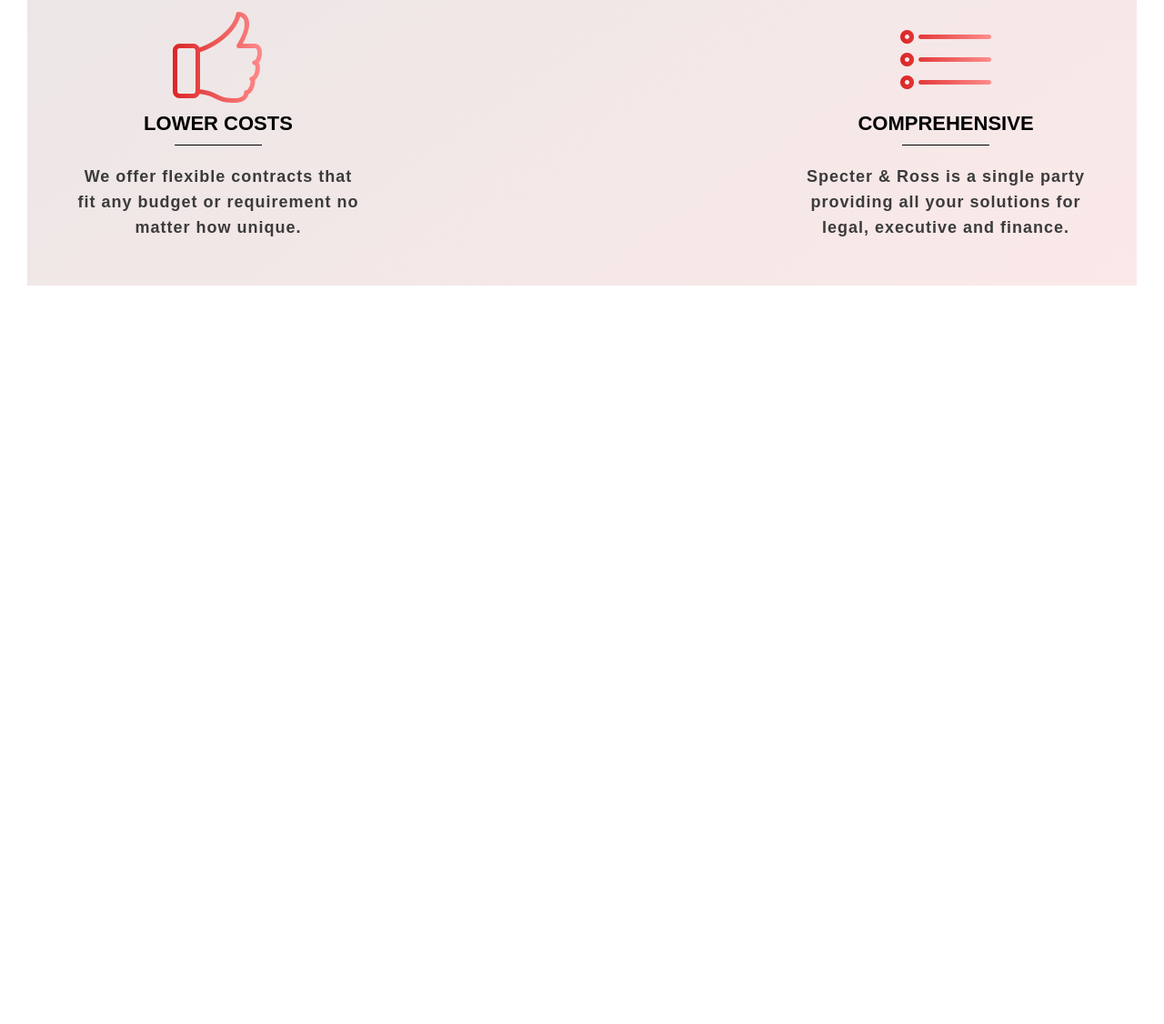
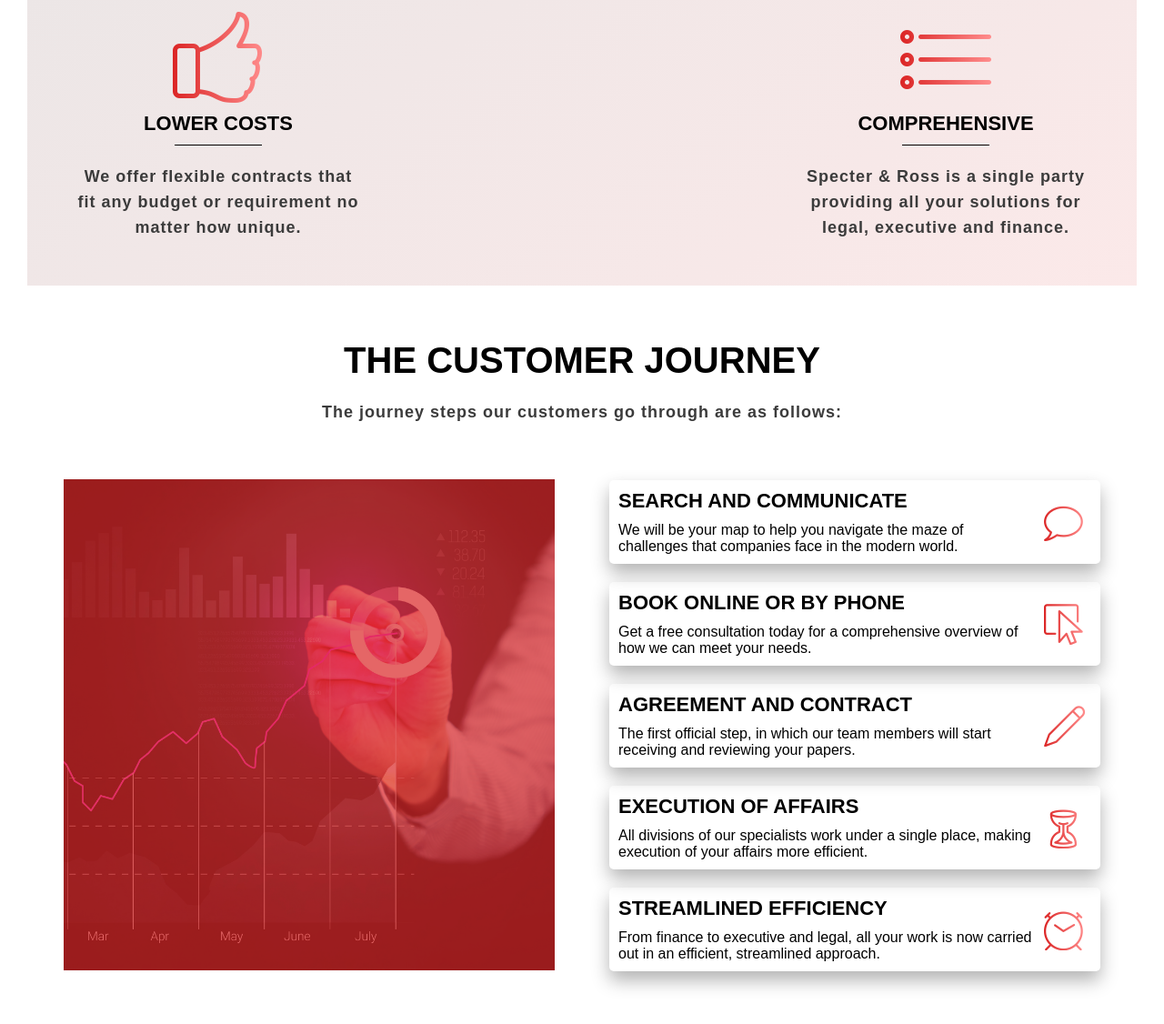
Before and after one commit to chris3evans/specter-and-ross, a website: page index.html in a window 1280 px wide. Shown: the part 3663-4789 px from the top of the page at 91% size. Before the commit the page ends 4007 px from the top, so only its background shows below. Drawn offline with Linux system fonts and the light colour scheme.

Commit message:
V4 Commit

```diff
--- a/Sass/Abstracts/_variables.scss
+++ b/Sass/Abstracts/_variables.scss
@@ -9,3 +9,4 @@
 $color-main-red: #db2525;
 $color-light-red-1: #ff8c8c;
 $color-text-grey: rgb(59, 59, 59);
+$color-light-grey-1: rgb(250, 250, 250);
--- a/Sass/Base/_typography.scss
+++ b/Sass/Base/_typography.scss
@@ -23,6 +23,14 @@
   color: $color-text-grey;
 }
 
+.small-text {
+  font-size: 1.6rem;
+  color: $color-text-grey;
+}
+
+.main__text--container {
+}
+
 .about__container--text {
   font-size: 2rem;
   line-height: 2.8rem;
--- a/Sass/Base/_utilities.scss
+++ b/Sass/Base/_utilities.scss
@@ -2,6 +2,9 @@
 .center {
   display: flex;
   justify-content: center;
+}
+.align {
+  align-items: center;
 }
 .center-text {
   text-align: center;
@@ -14,6 +17,12 @@
 }
 .justify-text {
   text-align: justify;
+}
+.position-relative {
+  position: relative;
+}
+.height-auto {
+  overflow: none;
 }
 
 // BACKGROUNDS / COLOURS
@@ -44,6 +53,9 @@
 .margin-bottom-small {
   margin-bottom: 4rem;
 }
+.margin-bottom-very-small {
+  margin-bottom: 2rem;
+}
 
 // PADDINGS
 .padding-top-large {
--- /dev/null
+++ b/Sass/Components/_steps-card.scss
@@ -0,0 +1,36 @@
+.steps-card {
+  padding: 1rem;
+  display: flex;
+  align-items: center;
+  box-shadow: 0rem 1rem 2rem rgba(black, 0.3);
+  border-radius: 0.5rem;
+
+  &:not(:last-of-type) {
+    margin-bottom: 2rem;
+  }
+
+  &__text {
+    flex: 1;
+    margin-right: 1rem;
+  }
+  &__paragraph {
+    font-size: 1.6rem;
+    margin-top: 1rem;
+  }
+  &__image {
+    flex: 0 0 10%;
+  }
+  &__icon {
+    font-size: 4.5rem;
+
+    // NEED TO ADD SUPPORTS TO THIS
+    background-image: linear-gradient(
+      to right,
+      $color-main-red,
+      $color-light-red-1
+    );
+    background-clip: text;
+    -webkit-background-clip: text;
+    color: transparent;
+  }
+}
--- /dev/null
+++ b/Sass/Layouts/_journey.scss
@@ -0,0 +1,12 @@
+.section-journey {
+}
+
+.journey-image {
+  &__img {
+    height: 100%;
+    width: 100%;
+  }
+}
+
+.steps {
+}
--- a/Sass/main.scss
+++ b/Sass/main.scss
@@ -11,10 +11,12 @@
 @import "Components/navigation";
 @import "Components/qualities-list";
 @import "Components/service-card";
+@import "Components/steps-card";
 @import "Components/why-point";
 
 @import "Layouts/about";
 @import "Layouts/grid";
 @import "Layouts/hero";
+@import "Layouts/journey";
 @import "Layouts/services";
 @import "Layouts/why";
--- a/index.html
+++ b/index.html
@@ -332,6 +332,104 @@
           </div>
         </div>
       </div>
+
+      <div class="section-journey margin-bottom-large">
+
+        <h2 class="secondary__title margin-bottom-very-small margin-top-med center">
+          <span class="secondary__heading--span">The customer journey</span>
+        </h2>
+
+        <div class="center margin-bottom-med">
+          <p class="main-text">
+            The journey steps our customers go through are as follows:
+          </p>
+        </div>
+
+        <div class="row align">
+
+          <div class="col-1-of-2">
+            <div class="journey-image">
+              <img class="journey-image__img" src="Images/journey-image.png" alt="customer-journey-image">
+            </div>
+          </div>
+
+          <div class="col-1-of-2">
+            <div class="steps">
+
+              <div class="steps-card">
+                <div class="steps-card__text">
+                  <h3 class="tertiary__title">
+                    Search and communicate
+                  </h3>
+                  <p class="steps-card__paragraph">
+                    We will be your map to help you navigate the maze of challenges that companies face in the modern world.
+                  </p>
+                </div>
+                <div class="steps-card__image">
+                  <i class="steps-card__icon lnr lnr-bubble"></i>
+                </div>
+              </div>
+
+              <div class="steps-card">
+                <div class="steps-card__text">
+                  <h3 class="tertiary__title">
+                    Book online or by phone
+                  </h3>
+                  <p class="steps-card__paragraph">
+                    Get a free consultation today for a comprehensive overview of how we can meet your needs.
+                  </p>
+                </div>
+                <div class="steps-card__image">
+                  <i class="steps-card__icon lnr lnr-select"></i>
+                </div>
+              </div>
+
+              <div class="steps-card">
+                <div class="steps-card__text">
+                  <h3 class="tertiary__title">
+                    Agreement and contract
+                  </h3>
+                  <p class="steps-card__paragraph">
+                    The first official step, in which our team members will start receiving and reviewing your papers.
+                  </p>
+                </div>
+                <div class="steps-card__image">
+                  <i class="steps-card__icon lnr lnr-pencil"></i>
+                </div>
+              </div>
+
+              <div class="steps-card">
+                <div class="steps-card__text">
+                  <h3 class="tertiary__title">
+                    Execution of affairs
+                  </h3>
+                  <p class="steps-card__paragraph">
+                    All divisions of our specialists work under a single place, making execution of your affairs more efficient.
+                  </p>
+                </div>
+                <div class="steps-card__image">
+                  <i class="steps-card__icon lnr lnr-hourglass"></i>
+                </div>
+              </div>
+
+              <div class="steps-card">
+                <div class="steps-card__text">
+                  <h3 class="tertiary__title">
+                    Streamlined efficiency
+                  </h3>
+                  <p class="steps-card__paragraph">
+                   From finance to executive and legal, all your work is now carried out in an efficient, streamlined approach.
+                  </p>
+                </div>
+                <div class="steps-card__image">
+                  <i class="steps-card__icon lnr lnr-clock"></i>
+                </div>
+              </div>
+            </div>
+          </div>
+        </div>
+      </div>
+    </div>
     </main>
   </body>
 </html>
```
Also changed, not shown: Images/journey-image.png (added), Sass/main.css, 1 other file.
